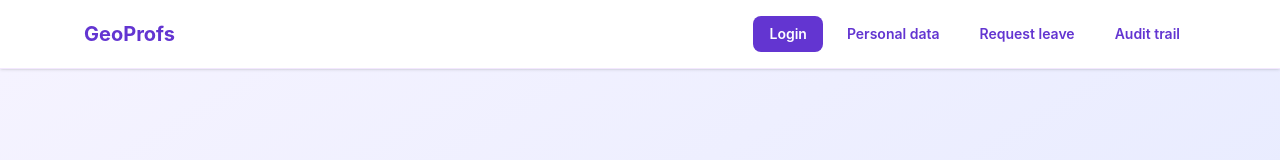
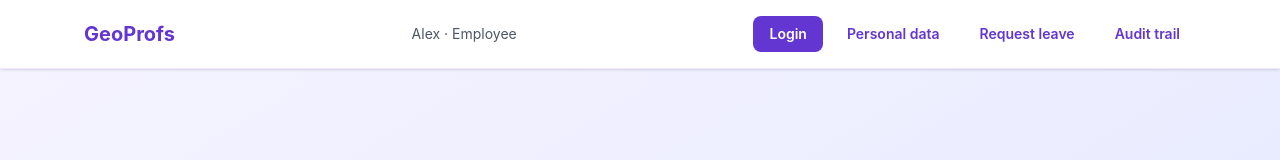
Before and after one commit to OrlowskiDaniel/geoprofs-project, a React app in the folder frontend/: page / in a window 1280 px wide. Shown: the top 160 px of the page. Built offline with nearby package versions, Linux system fonts and the light colour scheme; the HTML template or start-up script is replaced by a standard one.

Commit message:
Add demo user role state

```diff
--- a/frontend/src/App.jsx
+++ b/frontend/src/App.jsx
@@ -3,6 +3,8 @@ import Login from "./Login";
 import PersonalData from "./PersonalData";
 import AuditTrail from "./AuditTrail";
 import RequestLeave from "./RequestLeave";
+import { demoUser } from "./auth/demoUser";
+import { ROLE_LABELS } from "./auth/roles";
 
 const navigation = [
   { label: "Login", href: "#" },
@@ -13,7 +15,7 @@ const navigation = [
 
 export default function App() {
   const [page, setPage] = useState(window.location.hash);
-
+const [currentUser] = useState(demoUser);
   useEffect(() => {
     function updatePage() {
       setPage(window.location.hash);
@@ -41,7 +43,10 @@ export default function App() {
           <a href="#" className="text-xl font-bold text-[#6335d1]">
             GeoProfs
           </a>
-
+<span className="text-sm text-gray-600">
+  {currentUser.firstName} ·{" "}
+  {currentUser.roles.map((role) => ROLE_LABELS[role]).join(", ")}
+</span>
           <div className="flex flex-wrap gap-2">
             {navigation.map((item) => {
               const isActive = activePage === item.href;
--- /dev/null
+++ b/frontend/src/auth/demoUser.js
@@ -0,0 +1,8 @@
+import { ROLES } from "./roles";
+
+export const demoUser = {
+  id: "demo-user-1",
+  firstName: "Alex",
+  lastName: "Morgan",
+  roles: [ROLES.EMPLOYEE],
+};
```
